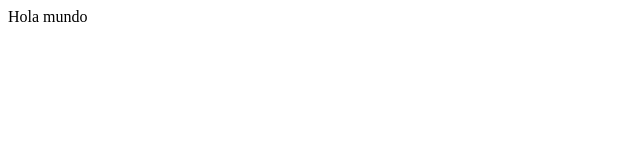
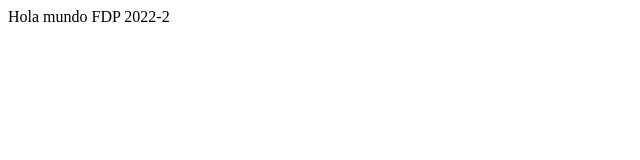
Before and after one commit to Domiciano/Clase14BFDP222, a plain HTML site: page index.html in a window 1280 px wide. Shown: the whole page, without its empty margins (0-640 px from the left). Drawn offline with Linux system fonts and the light colour scheme.

Commit message:
Tercer commit

```diff
--- a/index.html
+++ b/index.html
@@ -8,5 +8,6 @@
 </head>
 <body>
     Hola mundo
+    FDP 2022-2
 </body>
 </html>
```
